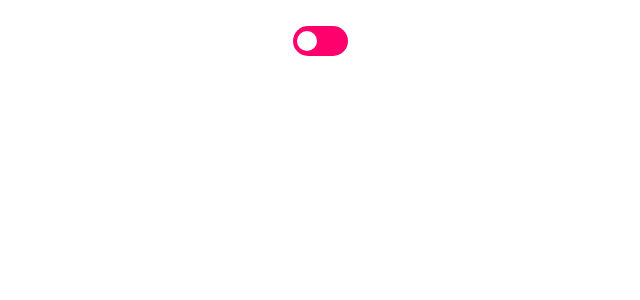
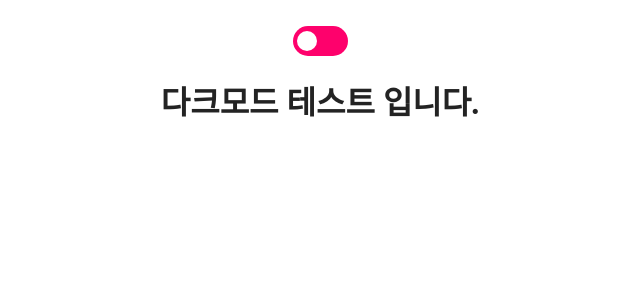
Before and after one commit to zubetcha/MeetMeet, a Next.js app in the folder apps/meet-meet/: page / in a window 1280 px wide. Shown: the top 300 px of the page, without its empty margins (320-960 px from the left). Built offline with nearby package versions, Linux system fonts and the light colour scheme.

Commit message:
:sparkles: 다크모드 기본 세팅 중간저앙

```diff
--- a/apps/meet-meet/components/elements/DarkModeToggle/DarkModeToggle.module.scss
+++ b/apps/meet-meet/components/elements/DarkModeToggle/DarkModeToggle.module.scss
@@ -1,10 +1,15 @@
 // @use "./themes.scss" as *;
-//
+// 위 @use 하지 않아도 전역적으로 사용가능함. @use 하면 Syntax error: Selector "html[data-theme=light]" is not pure (pure selectors must contain at least one local class or id) 라는 에러 발생
+
 .toggle{
+    text-align: center;
     input[type=checkbox] {
       height: 0;
       width: 0;
       visibility: hidden;
+    }
+    h1{
+      color: var(--color-text);
     }
 
     label {
@@ -12,6 +17,7 @@
         text-indent: -9999px;
         width: 55px;
         height: 30px;
+        color : var(--color-text);
         background-color: var(--color-btn);
         margin: 0 auto;
         display: flex;
--- a/apps/meet-meet/components/elements/DarkModeToggle/DarkModeToggle.tsx
+++ b/apps/meet-meet/components/elements/DarkModeToggle/DarkModeToggle.tsx
@@ -12,6 +12,7 @@ export function DarkModeToggle() {
       <div className={classes.toggle}>
         <input type="checkbox" id="switch" name="mode" onChange={onChange} />
         <label htmlFor="switch">Toggle</label>
+        <h1>다크모드 테스트 입니다.</h1>
       </div>
     </>
   );
--- a/apps/meet-meet/pages/index.tsx
+++ b/apps/meet-meet/pages/index.tsx
@@ -1,5 +1,6 @@
 import type { NextPage } from "next";
 import { DarkModeToggle } from "../components";
+
 const Home: NextPage = () => {
   return (
     <div>
```
Also changed, not shown: packages/ui/src/pages/index.ts (line endings or trailing spaces).
